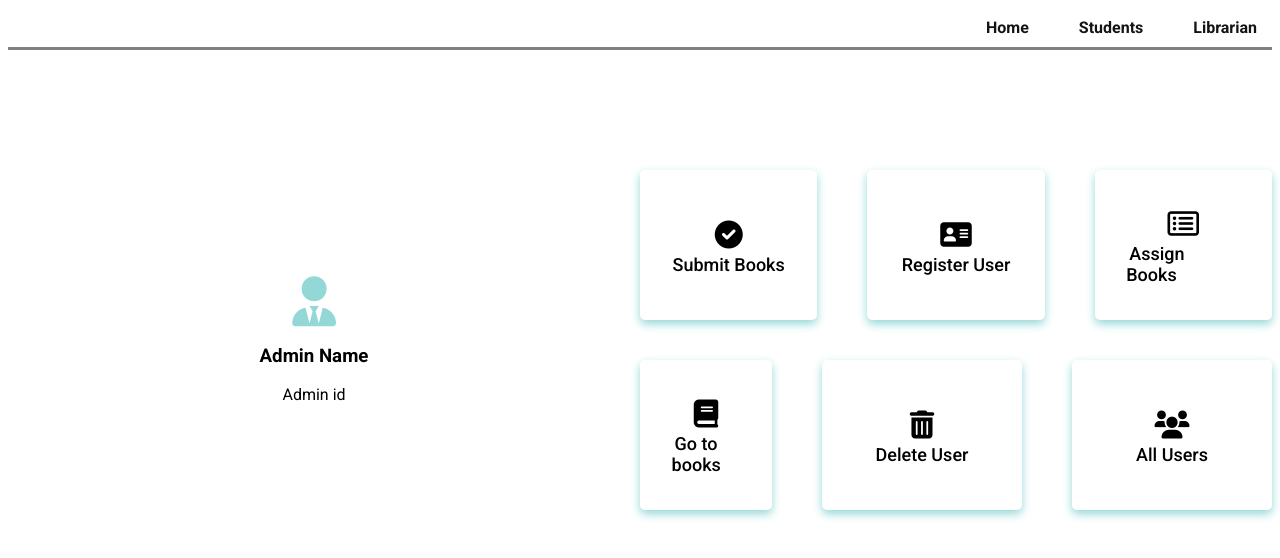
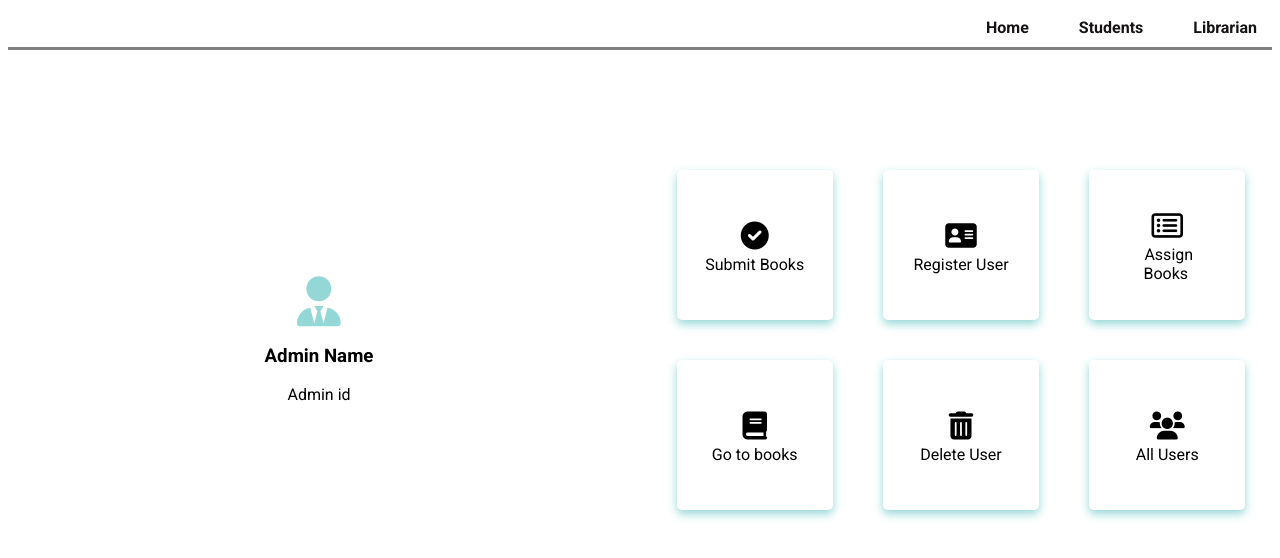
Before and after one commit to krishnacfrt/Library-Management-System, a React (Vite) app in the folder UI/: page /librarian in a window 1280 px wide. Shown: the top 558 px of the page. Built offline with nearby package versions, Linux system fonts and the light colour scheme.

Commit message:
Resizing Fixed

```diff
--- a/UI/src/Components/AdminDashbaord.jsx
+++ b/UI/src/Components/AdminDashbaord.jsx
@@ -50,21 +50,17 @@ function AdminDashbaord() {
             <a href="/home"> Go to books </a>
           </div>
         </div>
-        <div>
         <div className="card" onClick={() => setShowDeleteModal(true)}>
           <div className="card-icon">
             <i class="fa-solid fa-trash-can"></i>
           </div>
           <div> Delete User</div>
         </div>
-        </div>
-        <div>
         <div className="card" onClick={() => setShowDeleteModal(true)}>
           <div className="card-icon">
             <i class="fa-solid fa-users"></i>
           </div>
           <div> All Users</div>
-          </div>
         </div>
       </div>
       </div>
--- a/UI/src/Css/Admin.css
+++ b/UI/src/Css/Admin.css
@@ -6,22 +6,19 @@
     row-gap: 20px;
     column-gap: 20px;
     margin-top: 100px;
+    /* background-color: #b22828; */
 }
 .container-child{
-    width: 50%;
+    width: 45%
 }
 .container-child h3,p{
     color: black;
 }
-.divider{
-    height: 100%;
-    width: fit-content;
-    background-color: red;
-    border-right: 1px solid black;
-}
+
 .container-child-admin{
     display: flex;
     flex-direction: column;
+    justify-content: space-evenly;
     align-items: center;
 }
 .container-child-admin i{
@@ -33,12 +30,13 @@
     width: 200px;
     display: flex;
     justify-content: center;
-    font-size: large;
-    font-weight: 500;
+    font-size:medium;
+    font-weight: 400;
     box-shadow:1px rgb(148, 215, 215) ;
     transition: all 0.2s ease-in-out;
     border-radius: 5px;
     margin: 20px 0;
+    text-align: center;
 }
 
 .row{
@@ -49,7 +47,6 @@
 
 .card:hover{
     background-color: rgb(148, 215, 215);
-    font-size: large;
     color: rgb(255, 255, 255);
     transform: scale(1.05); /* Slightly enlarges */
     border-radius: 5px;
```
Lines whose indentation alone changed are shown as unchanged.
